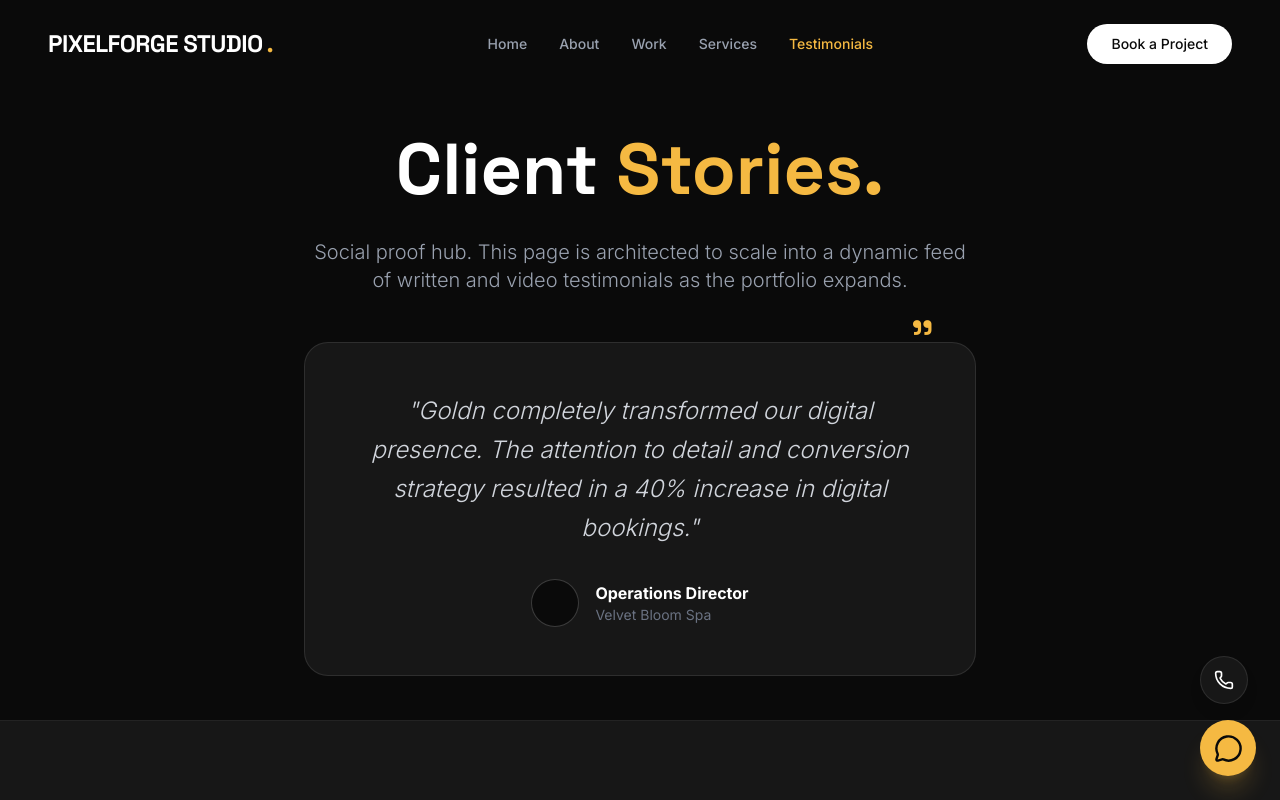
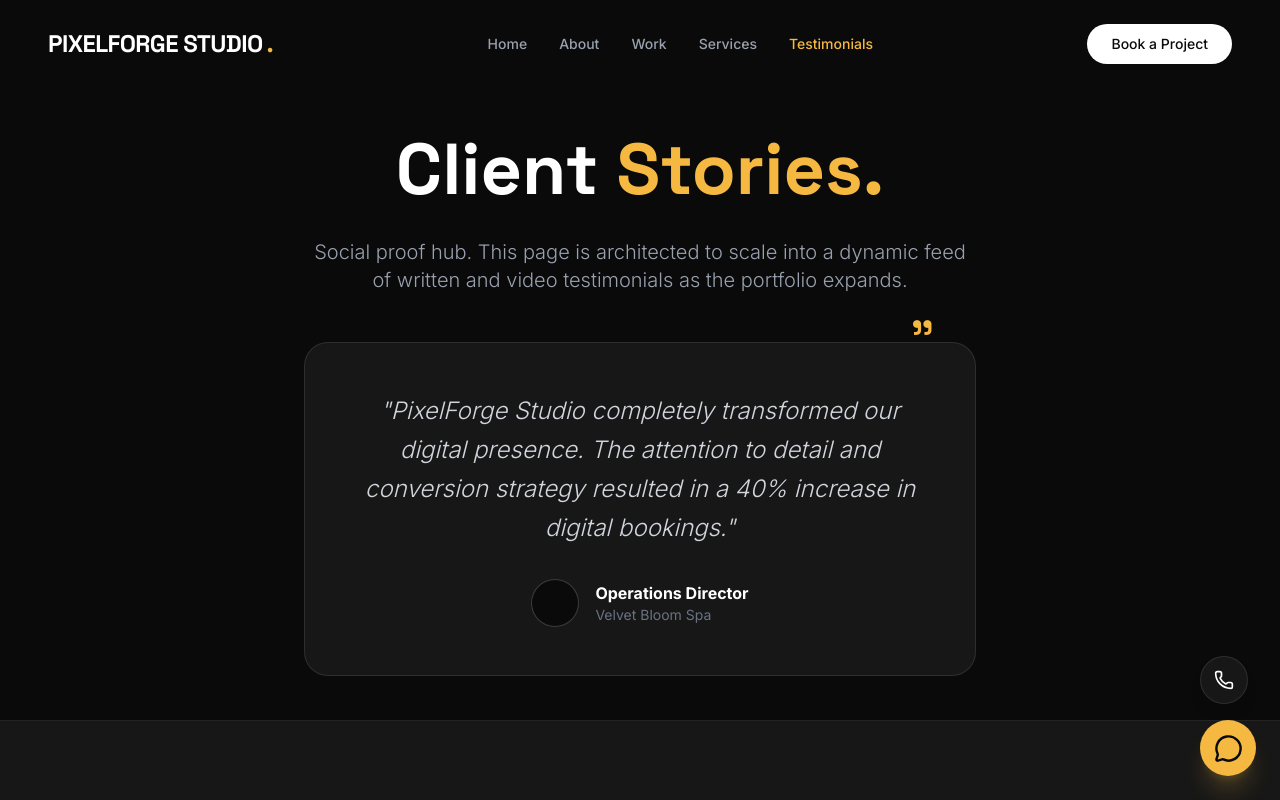
Before and after one commit to favourgoldn/Goldn-Portfolio2, a React (Vite) app: page /testimonials in a window 1280 px wide. Shown: the top 800 px of the page. Built offline with nearby package versions, Linux system fonts and the light colour scheme.

Commit message:
refactor(testimonials): update client name in testimonial content

```diff
--- a/src/pages/Testimonials.tsx
+++ b/src/pages/Testimonials.tsx
@@ -17,7 +17,7 @@ export default function Testimonials() {
         <div className="p-8 md:p-12 border border-white/10 rounded-3xl bg-surface relative">
            <div className="absolute top-0 right-10 -translate-y-1/2 text-6xl text-accent font-display leading-none">"</div>
            <p className="text-xl md:text-2xl font-light italic text-gray-300 leading-relaxed mb-8">
-             "Goldn completely transformed our digital presence. The attention to detail and conversion strategy resulted in a 40% increase in digital bookings."
+             "PixelForge Studio completely transformed our digital presence. The attention to detail and conversion strategy resulted in a 40% increase in digital bookings."
            </p>
            <div className="flex items-center justify-center gap-4">
              <div className="w-12 h-12 rounded-full bg-primary border border-white/20"></div>
```
